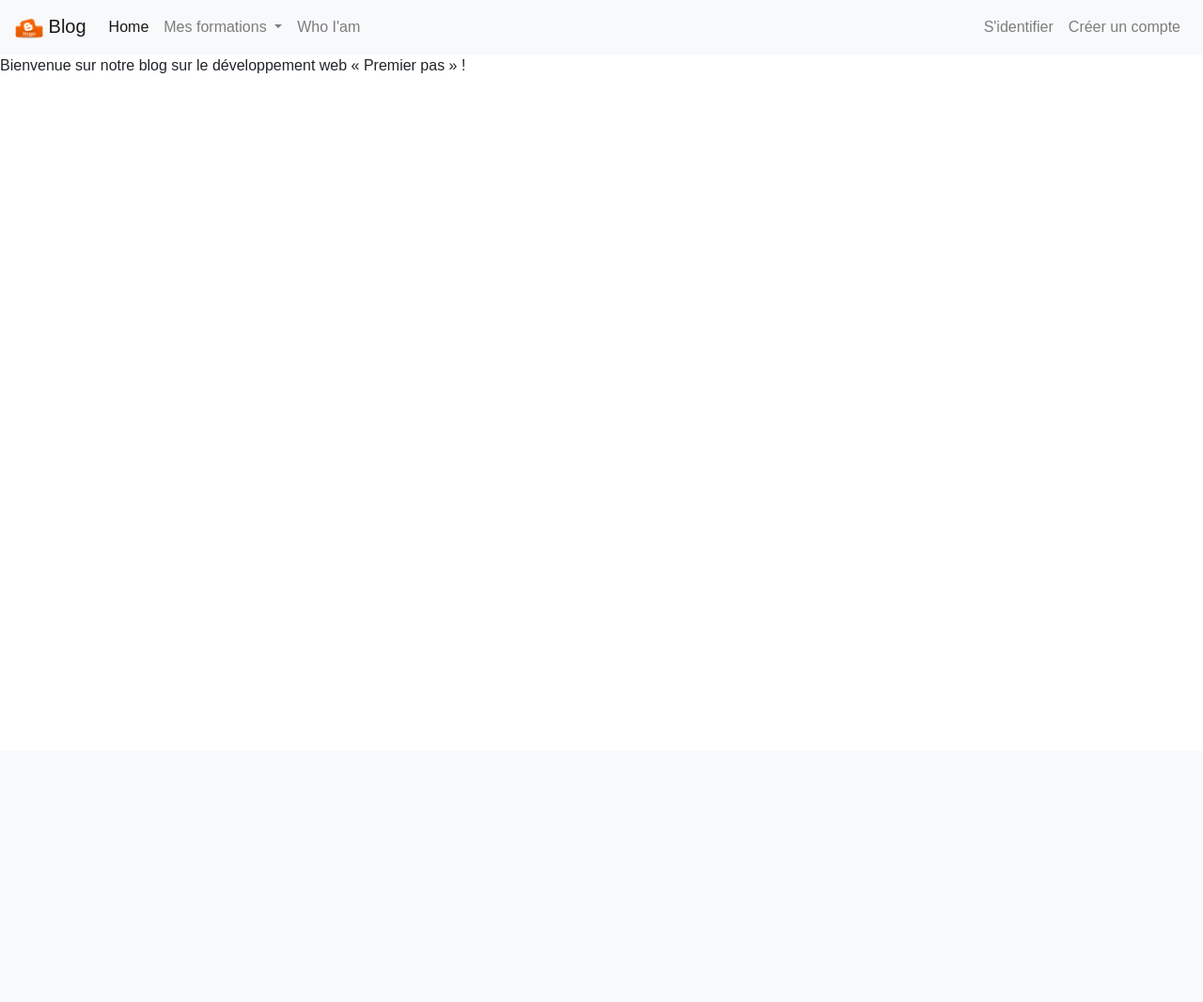
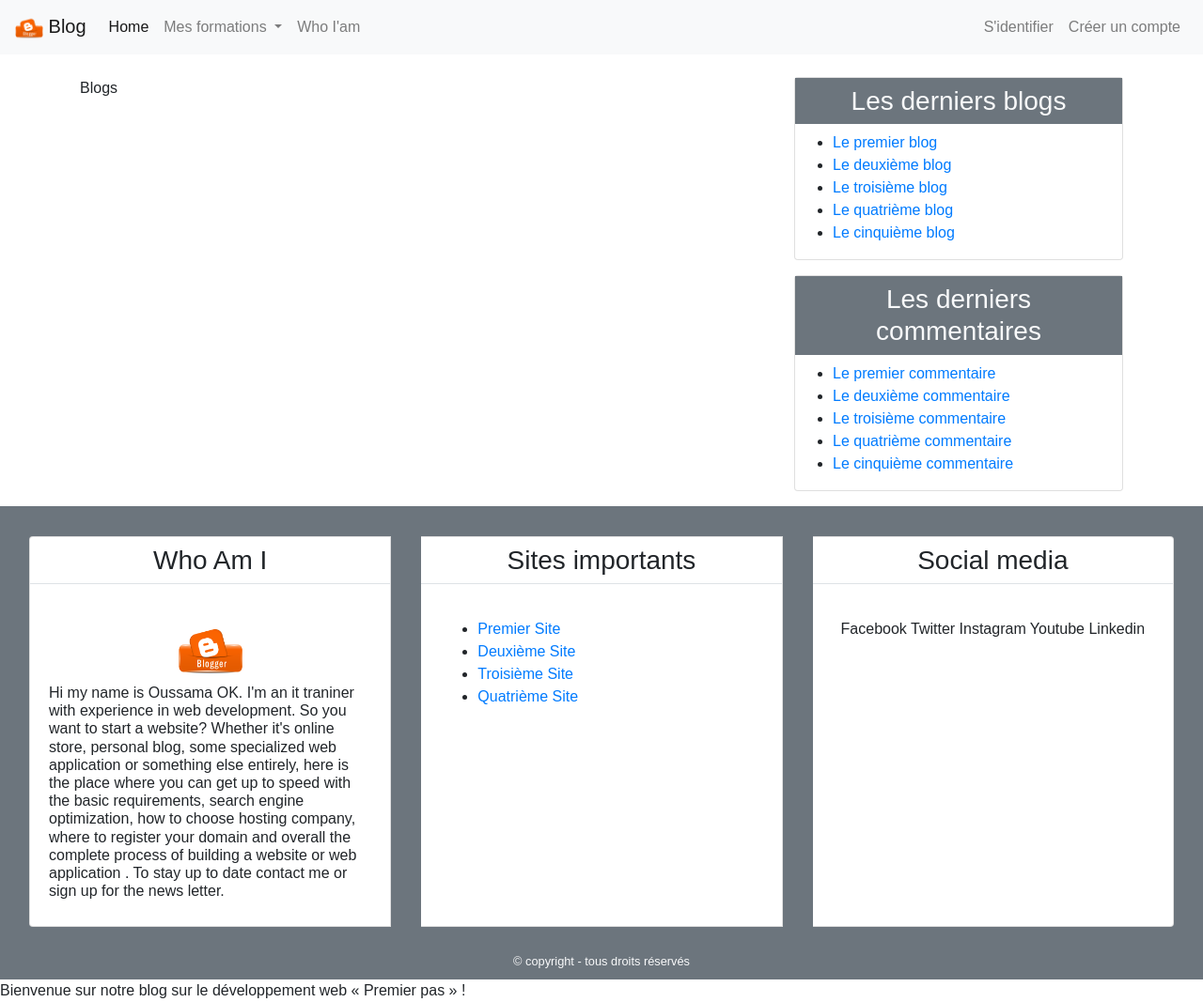
Before and after one commit to Nprogram/blog-django-en, a Django app: page / in a window 1280 px wide. Shown: the whole page at 94% size. Before the commit the page ends 78 px from the top, so only its background shows below. Run offline with Django 4.2, Linux system fonts and the light colour scheme; some libraries are stand-ins or nearby versions.

Commit message:
configuration Footer

```diff
--- a/src/blog/templates/blog/index.html
+++ b/src/blog/templates/blog/index.html
@@ -50,7 +50,99 @@
           </nav>
           <!--End Navbar-->
     </header>
+    <section>
+        <div class="container">
+            <div class="row mt-4">
+                <div class="col-md-8">Blogs</div>
+                <div class="col-md-4">
+                    <div class="card mb-3">
+                        <h3 class="text-center bg-secondary text-light p-2">Les derniers blogs</h3>
+                        <ul>
+                            <li><a href="#">Le premier   blog</a></li>
+                            <li><a href="#">Le deuxième  blog</a></li>
+                            <li><a href="#">Le troisième blog</a></li>
+                            <li> <a href="#">Le quatrième blog</a></li>
+                            <li><a href="#">Le cinquième blog</a></li>
+                        </ul>
+                    </div>
+                    <div class="card mb-3">
+                        <h3 class="text-center bg-secondary text-light p-2">Les derniers commentaires</h3>
+                        <ul>
+                            <li><a href="#">Le premier commentaire</a></li>
+                            <li><a href="#">Le deuxième commentaire</a></li>
+                            <li><a href="#">Le troisième commentaire</a></li>
+                            <li> <a href="#">Le quatrième commentaire</a></li>
+                            <li><a href="#">Le cinquième commentaire</a></li>
+                        </ul>
+                    </div>
+                </div>
+            </div>
+        </div>
+    </section>
+    <footer class="bg-secondary">
+        <div class="container-fluid">
+            <div class="row">
+                <div class="col-md">
+                    <div class="card-group mt-3">
+                        <div class="card m-3">
+                            <h3 class="card-title text-center
+                            border-bottom p-2 mb-3">
+                                Who Am I </h3>
+                            <div class="card-body">
+                                <div class="text-center">
+                                    <img src="{% static 'blog/images/mim-logo.png' %}" alt="logo blog" width="70px">
+                                </div>
+                                <h6>
+                                    <a>Hi my name is Oussama OK.
+                                        I'm an it traniner with experience in web development. So you want to start a website? Whether it's
+                                        online store, personal blog, some specialized web application or something else entirely,
+                                        here is the place where you can get up to speed with the basic requirements,
+                                        search engine optimization, how to choose hosting company,
+                                        where to register your domain and overall the complete process of building a website or web application
+                                        . To stay up to date contact me or sign up for the news letter.
+                                       </a>
+                                </h6>
 
+                            </div>
+                        </div>
+                        <div class="card m-3">
+                            <h3 class="card-title text-center
+                            border-bottom p-2 mb-3">
+                                Sites importants
+                        </h3>
+                            <div class="card-body">
+                                <ul>
+                                    <li><a href="#"> Premier Site</a></li>
+                                    <li><a href="#"> Deuxième Site</a></li>
+                                    <li><a href="#"> Troisième Site</a></li>
+                                    <li><a href="#"> Quatrième Site</a></li>
+                                </ul>
+                            </div>
+                        </div>
+                        <div class="card m-3">
+                            <h3 class="card-title text-center
+                            border-bottom p-2 mb-3">
+                                Social media </h3>
+                            <div class="card-body text-center">
+                                Facebook
+                                Twitter
+                                Instagram
+                                Youtube
+                                Linkedin
+                            </div>
+                        </div>
+                    </div>
+                </div>
+            </div>
+        <div class="row p-2">
+            <div class="col-md text-center">
+                <small class="text-light">&copy; copyright - tous droits réservés</small>
+            </div>
+
+        </div>
+        </div>
+
+    </footer>
     <div><i class="fas fa-home"></i> <a>  Bienvenue sur notre blog sur le développement web « Premier pas » !</a> </div>
     <script src="{% static 'blog/js/jquery-3.3.1.slim.min.js' %}"></script>
     <script src="{% static 'blog/js/popper.min.js' %}"></script>
```
